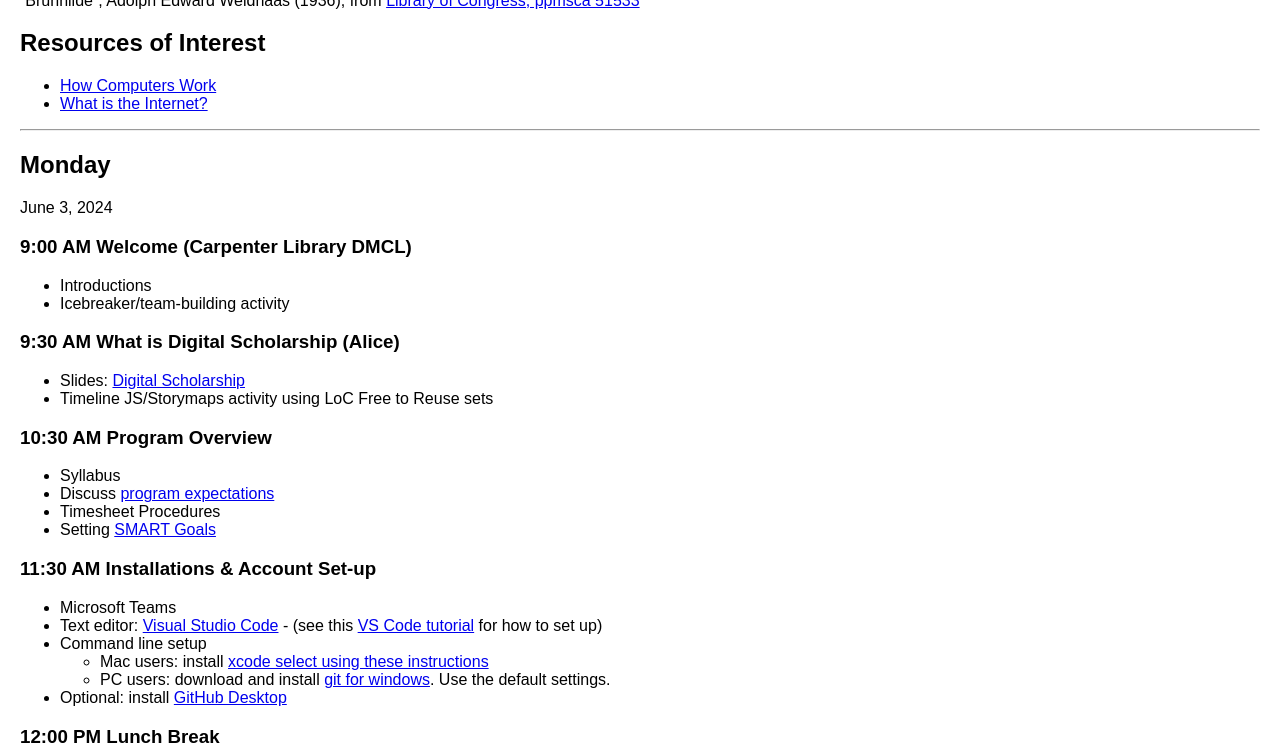
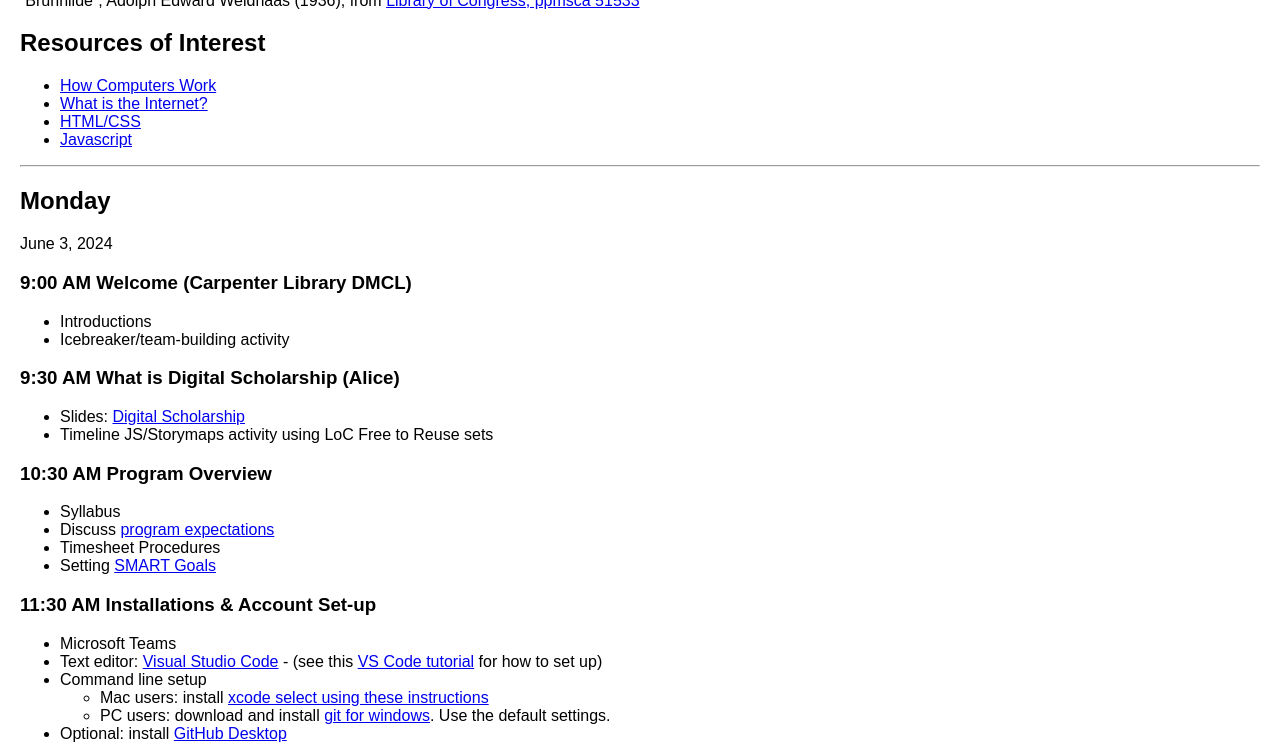
Before and after one commit to digbmc/dssf-syll, a Jekyll site: the page built from _weeks/01-intro.md, in a window 1280 px wide and 900 px high, scrolled down 455 px, cut to the strip 147-900 px from the top of the window. Built offline with Jekyll 4.4.1, drawn with Linux system fonts in a browser that asks for light colours.

Commit message:
Update 01-intro.md
Updates to Resource List adding HTML/CSS/JS practice

```diff
--- a/_weeks/01-intro.md
+++ b/_weeks/01-intro.md
@@ -12,6 +12,9 @@ public: true
 ## Resources of Interest
 - [How Computers Work](https://www.khanacademy.org/computing/code-org/computers-and-the-internet/how-computers-work/v/khan-academy-and-codeorg-introducing-how-computers-work)
 - [What is the Internet?](https://www.youtube.com/watch?v=Dxcc6ycZ73M&list=PLzdnOPI1iJNfMRZm5DDxco3UdsFegvuB7&t=3s)
+- [HTML/CSS](https://www.freecodecamp.org/learn/2022/responsive-web-design/)
+- [Javascript](https://www.freecodecamp.org/learn/2022/responsive-web-design/)
+
 
 ---
 
```
